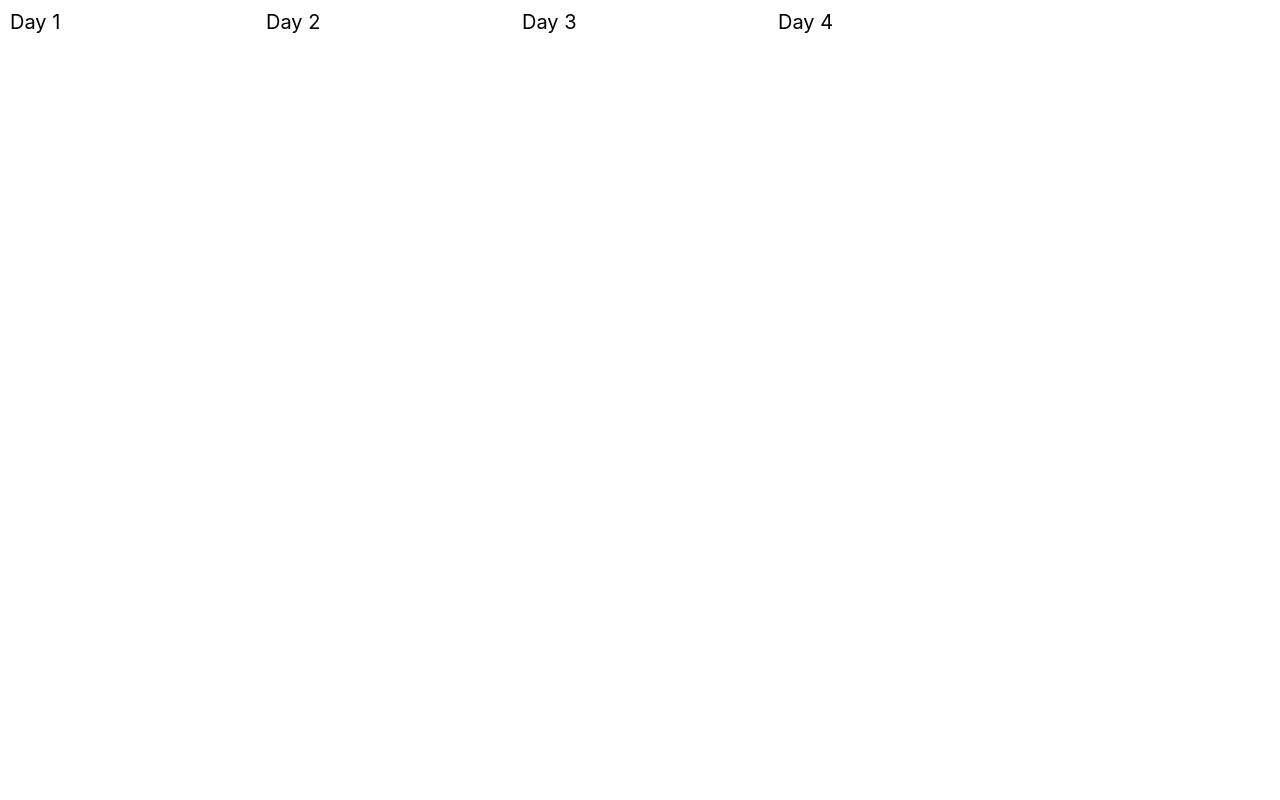
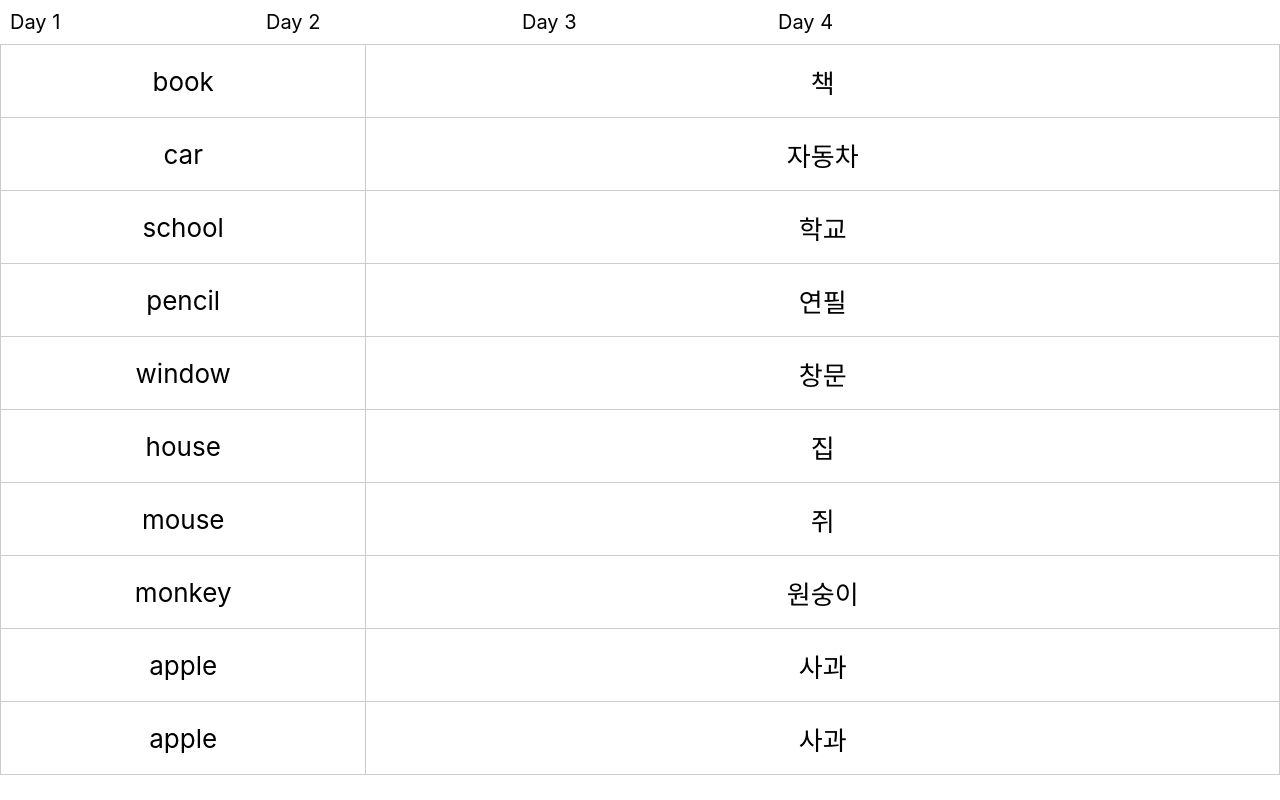
Before and after one commit to kgpksh/react_study, a React (Create React App) app: page /day/1 in a window 1280 px wide. Built offline with nearby package versions, Linux system fonts and the light colour scheme.

Commit message:
모든 날짜에 해당하는 단어 표 만들기

```diff
--- a/src/learning_2/App.js
+++ b/src/learning_2/App.js
@@ -1,7 +1,11 @@
-import { DayList } from './DayList'
+import DayList from './DayList'
+import Day from './Day'
 function App() {
     return (
-        <DayList></DayList>
+        <div>
+            <DayList></DayList>
+            <Day></Day>
+        </div>
     );
   }
 
--- /dev/null
+++ b/src/learning_2/Day.js
@@ -0,0 +1,17 @@
+import dummyData from "../data.json"
+
+export default function Day() {
+    return(
+        <table>
+            <tbody>
+                {dummyData.words.map(word => (
+                    <tr key={word.id}>
+                        <td>{word.eng}</td>
+                        <td>{word.kor}</td>
+                    </tr>
+                ))}
+            </tbody>
+
+        </table>
+    )
+}
--- a/src/learning_2/DayList.js
+++ b/src/learning_2/DayList.js
@@ -1,6 +1,6 @@
 import dummyData from "../data.json";
 
-export function DayList() {
+export default function DayList() {
     return (
         <ul className="list_day">
             {dummyData.days.map(day => (
```
